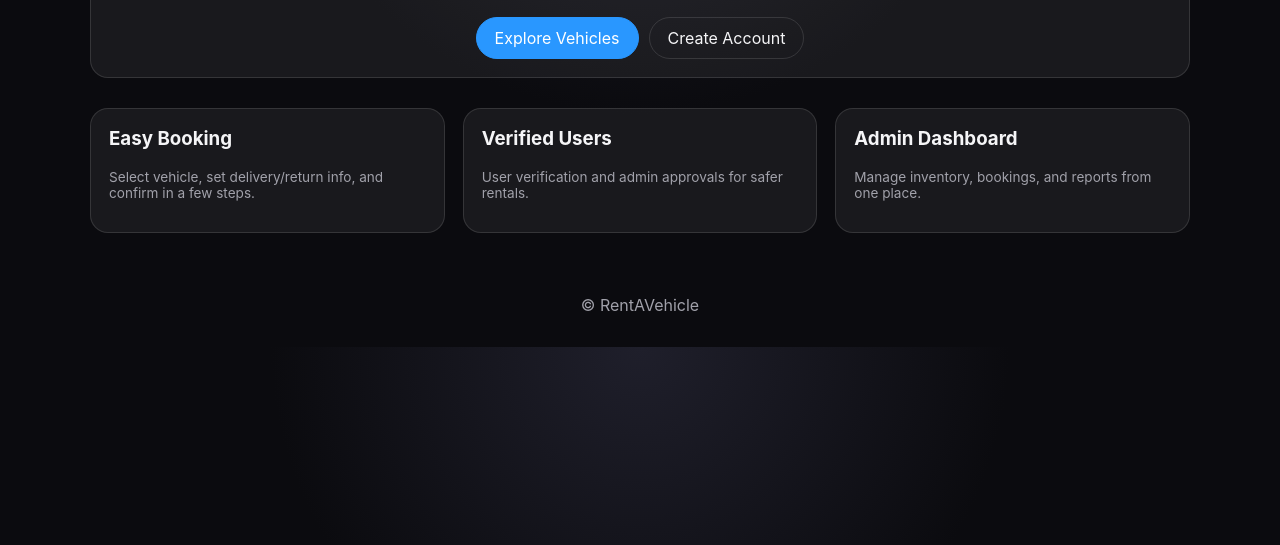
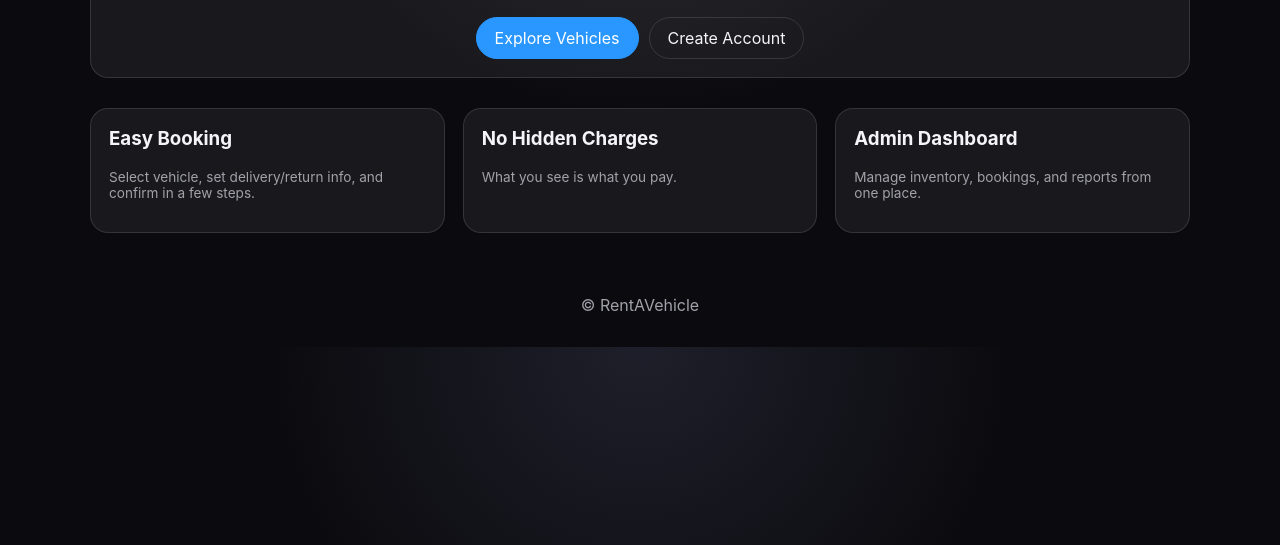
Before and after one commit to Phoenixl7/Rent-a-vehicle-, a website: page index.html in a window 1280 px wide. Shown: the part 255-800 px from the top of the page. Drawn offline with Linux system fonts and the light colour scheme.

Commit message:
Update homepage feature card text to no hidden charges

```diff
--- a/index.html
+++ b/index.html
@@ -30,7 +30,7 @@
 
     <section class="section grid grid-3">
       <div class="card"><h3>Easy Booking</h3><p class="small">Select vehicle, set delivery/return info, and confirm in a few steps.</p></div>
-      <div class="card"><h3>Verified Users</h3><p class="small">User verification and admin approvals for safer rentals.</p></div>
+      <div class="card"><h3>No Hidden Charges</h3><p class="small">What you see is what you pay.</p></div>
       <div class="card"><h3>Admin Dashboard</h3><p class="small">Manage inventory, bookings, and reports from one place.</p></div>
     </section>
   </main>
```
